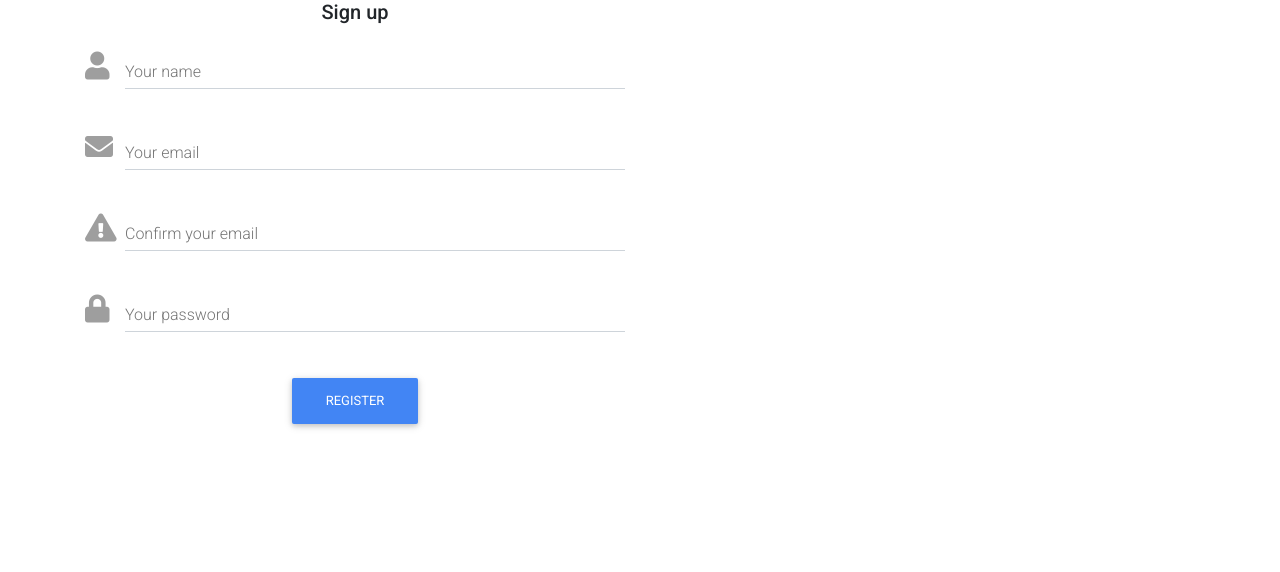
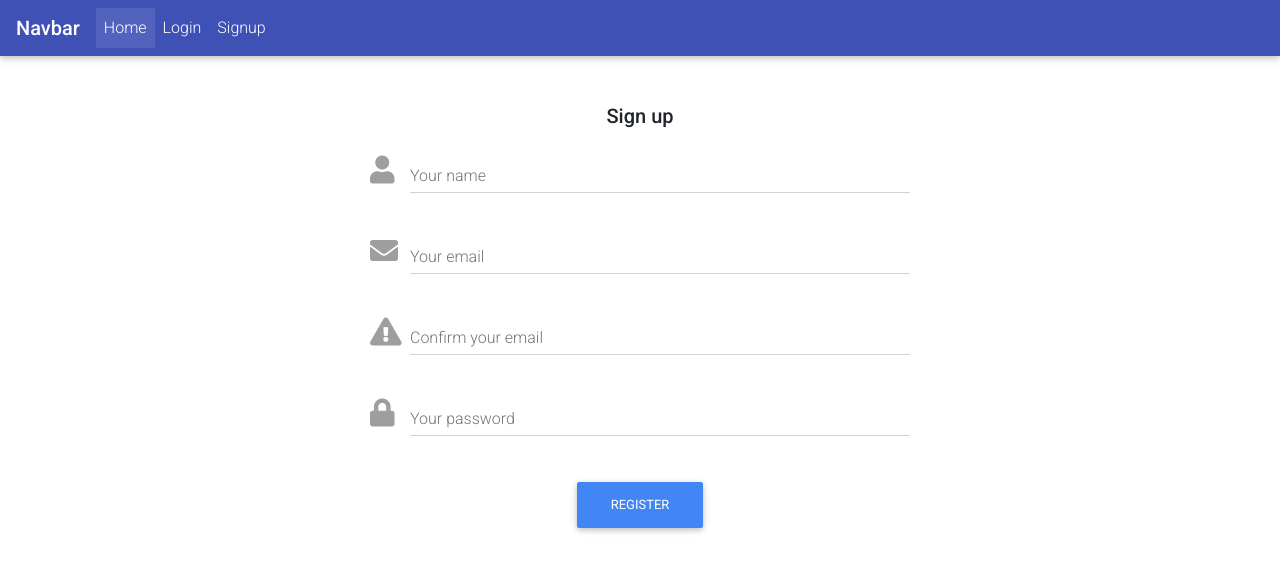
Before and after one commit to D-Brewst/Project3, a React (Create React App) app in the folder client/: page /signup in a window 1280 px wide. Shown: the top 572 px of the page. Built offline with nearby package versions, Linux system fonts and the light colour scheme.

Commit message:
adding in login & signup pages

```diff
--- a/client/src/App.js
+++ b/client/src/App.js
@@ -4,26 +4,39 @@ import Home from "./pages/Home";
 import Login from "./pages/Login";
 import Members from "./pages/Members";
 import Signup from "./pages/Signup";
-
+import {
+  MDBNavbar,
+  MDBNavbarBrand,
+  MDBNavbarNav,
+  MDBNavItem,
+  MDBNavLink,
+} from "mdbreact";
 function App() {
   return (
     <Router>
-      <div>
+      <MDBNavbar color="indigo" dark expand="md">
+        <MDBNavbarBrand>
+          <strong className="white-text">Navbar</strong>
+        </MDBNavbarBrand>
+        <MDBNavbarNav left>
+          <MDBNavItem active>
+            <MDBNavLink to="/">Home</MDBNavLink>
+          </MDBNavItem>
+          <MDBNavItem>
+            <MDBNavLink to="/login">Login</MDBNavLink>
+          </MDBNavItem>
+          <MDBNavItem>
+            <MDBNavLink to="/signup">Signup</MDBNavLink>
+          </MDBNavItem>
+        </MDBNavbarNav>
+      </MDBNavbar>
       <Switch>
         <Route exact path="/" component={Home} />
         <Route exact path="/login" component={Login} />
         <Route exact path="/signup" component={Signup} />
         <Route exact path="/members" component={Members} />
       </Switch>
-      </div>
     </Router>
   );
 }
-
-// React.useEffect(() => {
-//   axios
-//     .get("https://api.inferkit.com/v1/models/standard/generate")
-//     .then((response) => {
-//       console.log(response.data.results);
-
 export default App;
--- a/client/src/components/Navbar.js
+++ b/client/src/components/Navbar.js
@@ -1,43 +1,45 @@
-// import React from 'react';
-// import { makeStyles } from '@material-ui/core/styles';
-// import AppBar from '@material-ui/core/AppBar';
-// import Toolbar from '@material-ui/core/Toolbar';
-// import Typography from '@material-ui/core/Typography';
-// import Button from '@material-ui/core/Button';
-// import IconButton from '@material-ui/core/IconButton';
-// import MenuIcon from '@material-ui/icons/Menu';
-
-// const useStyles = makeStyles((theme) => ({
-//   root: {
-//     flexGrow: 1,
-//   },
-//   menuButton: {
-//     marginRight: theme.spacing(2),
-//   },
-//   title: {
-//     flexGrow: 1,
-//   },
-// }));
-
-// function NavBar() {
-//   const classes = useStyles();
-
-//   return (
-//     <div className={classes.root}>
-//       <AppBar position="static">
-//         <Toolbar>
-//           <IconButton edge="start" className={classes.menuButton} color="inherit" aria-label="menu">
-//             <MenuIcon />
-//           </IconButton>
-//           <Typography variant="h6" className={classes.title}>
-//             Cardi G
-//           </Typography>
-//           <Button color="inherit">Login</Button>
-//           <Button color="inherit">Sign Up</Button>
-//         </Toolbar>
-//       </AppBar>
-//     </div>
-//   );
-// }
-
-// export default NavBar;
+import React, { Component } from "react";
+import {
+  MDBNavbar,
+  MDBNavbarBrand,
+  MDBNavbarNav,
+  MDBNavItem,
+  MDBNavLink,
+  MDBNavbarToggler,
+  MDBCollapse,
+} from "mdbreact";
+import { BrowserRouter as Router } from "react-router-dom";
+class Navbar extends Component {
+  state = {
+    isOpen: false,
+  };
+  toggleCollapse = () => {
+    this.setState({ isOpen: !this.state.isOpen });
+  };
+  render() {
+    return (
+      <Router>
+        <MDBNavbar color="indigo" dark expand="md">
+          <MDBNavbarBrand>
+            <strong className="white-text">Navbar</strong>
+          </MDBNavbarBrand>
+          <MDBNavbarToggler onClick={this.toggleCollapse} />
+          <MDBCollapse id="navbarCollapse3" isOpen={this.state.isOpen} navbar>
+            <MDBNavbarNav left>
+              <MDBNavItem active>
+                <MDBNavLink to="/">Home</MDBNavLink>
+              </MDBNavItem>
+              <MDBNavItem>
+                <MDBNavLink to="/login">Login</MDBNavLink>
+              </MDBNavItem>
+              <MDBNavItem>
+                <MDBNavLink to="/signup">Signup</MDBNavLink>
+              </MDBNavItem>
+            </MDBNavbarNav>
+          </MDBCollapse>
+        </MDBNavbar>
+      </Router>
+    );
+  }
+}
+export default Navbar;
--- a/client/src/pages/Home.js
+++ b/client/src/pages/Home.js
@@ -1,14 +1,6 @@
 import React from "react";
-import NavBar from "../components/Navbar";
-import Jumbotron from "../components/Jumbotron";
-
+import Navbar from "../components/Navbar";
 function Home() {
-    return (
-        <div>
-            <NavBar />
-            <Jumbotron />
-        </div>
-    )
+  return <div>hello</div>;
 }
-
 export default Home;
--- a/client/src/pages/Login.js
+++ b/client/src/pages/Login.js
@@ -1,13 +1,13 @@
 import React from "react";
 import { MDBContainer, MDBRow, MDBCol, MDBInput, MDBBtn } from "mdbreact";
-
-const FormPage = () => {
+import Navbar from "../components/Navbar";
+const Login = () => {
   return (
-    <MDBContainer>
-      <MDBRow>
+    <MDBContainer className="mt-5 justify-content-center">
+      <MDBRow className="justify-content-center">
         <MDBCol md="6">
           <form>
-            <p className="h5 text-center mb-4">Sign in</p>
+            <p className="h5 text-center mb-4">Login</p>
             <div className="grey-text">
               <MDBInput
                 label="Type your email"
@@ -35,5 +35,4 @@ const FormPage = () => {
     </MDBContainer>
   );
 };
-
-export default FormPage;
+export default Login;
--- a/client/src/pages/Signup.js
+++ b/client/src/pages/Signup.js
@@ -1,10 +1,9 @@
 import React from "react";
 import { MDBContainer, MDBRow, MDBCol, MDBBtn, MDBInput } from "mdbreact";
-
-const FormPage = () => {
+const Signup = () => {
   return (
-    <MDBContainer>
-      <MDBRow>
+    <MDBContainer className="mt-5 justify-content-center">
+      <MDBRow className="justify-content-center">
         <MDBCol md="6">
           <form>
             <p className="h5 text-center mb-4">Sign up</p>
@@ -53,5 +52,4 @@ const FormPage = () => {
     </MDBContainer>
   );
 };
-
-export default FormPage;
+export default Signup;
```
Lines whose indentation alone changed are shown as unchanged.
